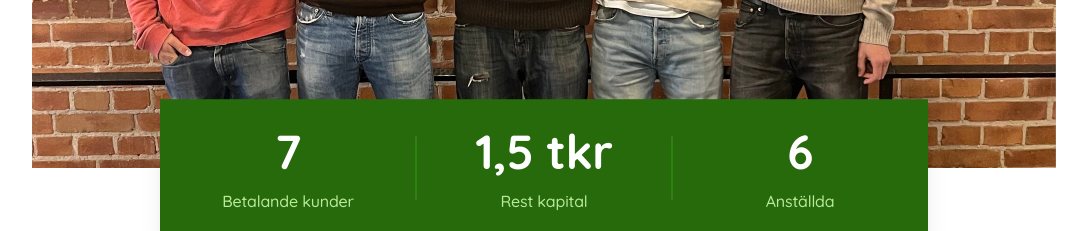
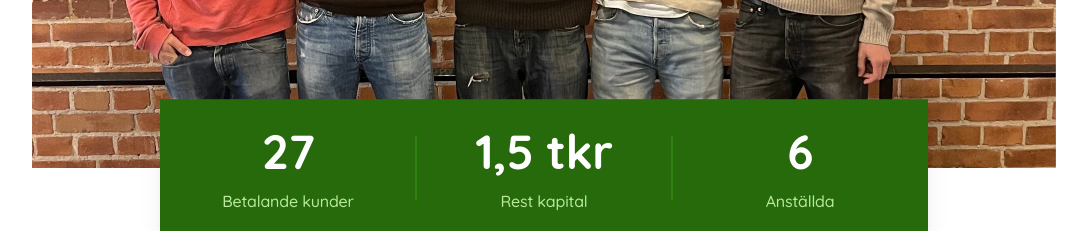
Before and after one commit to ekbrgrd/atervinnarna-website, a Next.js app: page /about in a window 1280 px wide. Shown: the part 780-1011 px from the top of the page, without its empty margins (96-1183 px from the left). Built offline with nearby package versions, Linux system fonts and the light colour scheme.

Commit message:
Update stats-02.tsx

```diff
--- a/components/stats-02.tsx
+++ b/components/stats-02.tsx
@@ -6,7 +6,7 @@
           <div className="bg-green-600 py-3 sm:py-6 shadow-xl">
             <ul className="flex">
               <li className="relative w-1/3 px-1 text-center after:absolute after:right-0 after:top-1/2 after:-translate-y-1/2 after:translate-x-px after:w-0.5 after:h-16 after:bg-green-500 after:hidden sm:after:block last:after:hidden">
-                <div className="text-4xl md:text-5xl font-quicksand font-bold text-white mb-2">7</div>
+                <div className="text-4xl md:text-5xl font-quicksand font-bold text-white mb-2">27</div>
                 <div className="text-xs sm:text-sm md:text-base text-green-200 font-medium">Betalande kunder</div>
               </li>
               <li className="relative w-1/3 px-1 text-center after:absolute after:right-0 after:top-1/2 after:-translate-y-1/2 after:translate-x-px after:w-0.5 after:h-16 after:bg-green-500 after:hidden sm:after:block last:after:hidden">
```
